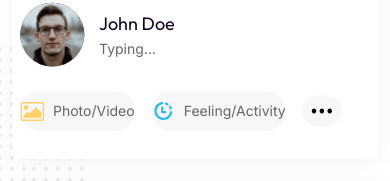
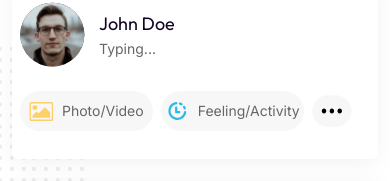
Before and after one commit to Johnyjangra/workup, a React (Create React App) app: page /chatroom in a window 390 px wide. Shown: the part 457-638 px from the top of the page. Built offline with nearby package versions, Linux system fonts and the light colour scheme.

Commit message:
issues in progress

```diff
--- a/src/components/brand/Market.jsx
+++ b/src/components/brand/Market.jsx
@@ -12,7 +12,7 @@ const Market = () => {
         <div className="container xl:max-w-[1140px] 3xl:max-w-[1320px] mx-auto px-5 xl:px-0 lg:mt-28 lg:mb-[167px] mb-[80px] mt-16">
           <div className="flex flex-wrap xl:flex-row flex-col items-center ">
             <div className="xl:w-[35%] md:w-6/12 w-full flex flex-col justify-center ">
-              <div className="bg-[url('./assets/svg/millionPink.svg')] bg-no-repeat bg-center bg-contain xl:py-2 lg:py-5 pe-16 xl:translate-x-[25px]">
+              <div className="bg-[url('./assets/svg/millionPink.svg')] bg-no-repeat bg-center bg-contain 2xl:py-2 xl:py-5 pe-16 xl:translate-x-[25px]">
                 <p className="ff_outfit lg:text-xl md:text-[36px] sm:text-[34px] text-[30px] text-white text-center font-medium leading-[135%] 2xl:text-[44px]">
                   2.4
                 </p>
@@ -36,7 +36,7 @@ const Market = () => {
               </div>
             </div>
             <div className="xl:w-[35%] md:w-6/12 w-full flex flex-col justify-center">
-              <div className="bg-[url('./assets/svg/marketBlue.svg')] bg-no-repeat bg-center bg-contain xl:py-2 lg:py-5 ps-16 xl:translate-x-[-25px]">
+              <div className="bg-[url('./assets/svg/marketBlue.svg')] bg-no-repeat bg-center bg-contain 2xl:py-2 xl:py-5 ps-16 xl:translate-x-[-25px]">
                 <p className="ff_outfit lg:text-xl md:text-[36px] sm:text-[34px] text-[30px] text-white text-center font-medium leading-[135%] 2xl:text-[44px]">
                   400
                 </p>
--- a/src/components/chatroom/ChatTyping.jsx
+++ b/src/components/chatroom/ChatTyping.jsx
@@ -118,13 +118,13 @@ const ChatTyping = () => {
                   </p>
                 </div>
               </div>
-              <div className="flex sm:items-center sm:gap-[37px] gap-4 flex-wrap mt-6">
+              <div className="flex sm:items-center sm:gap-[37px] gap-2 flex-wrap mt-6">
                 {/* <div className="flex sm:items-center sm:gap-[37px] gap-3 sm:flex-row flex-col"> */}
-                <button className="ff_inter font-normal leading-[154%] text-[#666666] text-xs sm:text-sm 2xl:text-[18px]p-[9px] bg-[#F7F7F7] rounded-full flex items-center">
+                <button className="ff_inter font-normal leading-[154%] text-[#666666] text-xs sm:text-sm 2xl:text-[18px] p-[9px] bg-[#F7F7F7] rounded-full flex items-center">
                   <PhotoIcon />
                   Photo/Video
                 </button>
-                <button className="ff_inter font-normal leading-[154%] text-[#666666] text-xs sm:text-sm 2xl:text-[18px]p-[9px] bg-[#F7F7F7] rounded-full flex items-center">
+                <button className="ff_inter font-normal leading-[154%] text-[#666666] text-xs sm:text-sm 2xl:text-[18px] sm:p-[9px] p-1 bg-[#F7F7F7] rounded-full flex items-center">
                   <ClockIcon />
                   Feeling/Activity
                 </button>
@@ -186,7 +186,7 @@ const ChatTyping = () => {
                             className="sm:h-[40px] h-[30px] w-[30px] sm:w-[40px] cursor-pointer hover:scale-110 transition-all ease-in-out duration-150"
                           />
                         </div>
-                        <p className="ff_inter font-normal leading-[154%] text-[#666666] text-xs sm:text-sm 2xl:text-[18px]sm:ms-7 sm:my-0 my-3">
+                        <p className="ff_inter font-normal leading-[154%] text-[#666666] text-xs sm:text-sm 2xl:text-[18px] sm:ms-7 sm:my-0 my-3">
                           Lorem ipsum and 291 others
                         </p>
                       </div>
```
